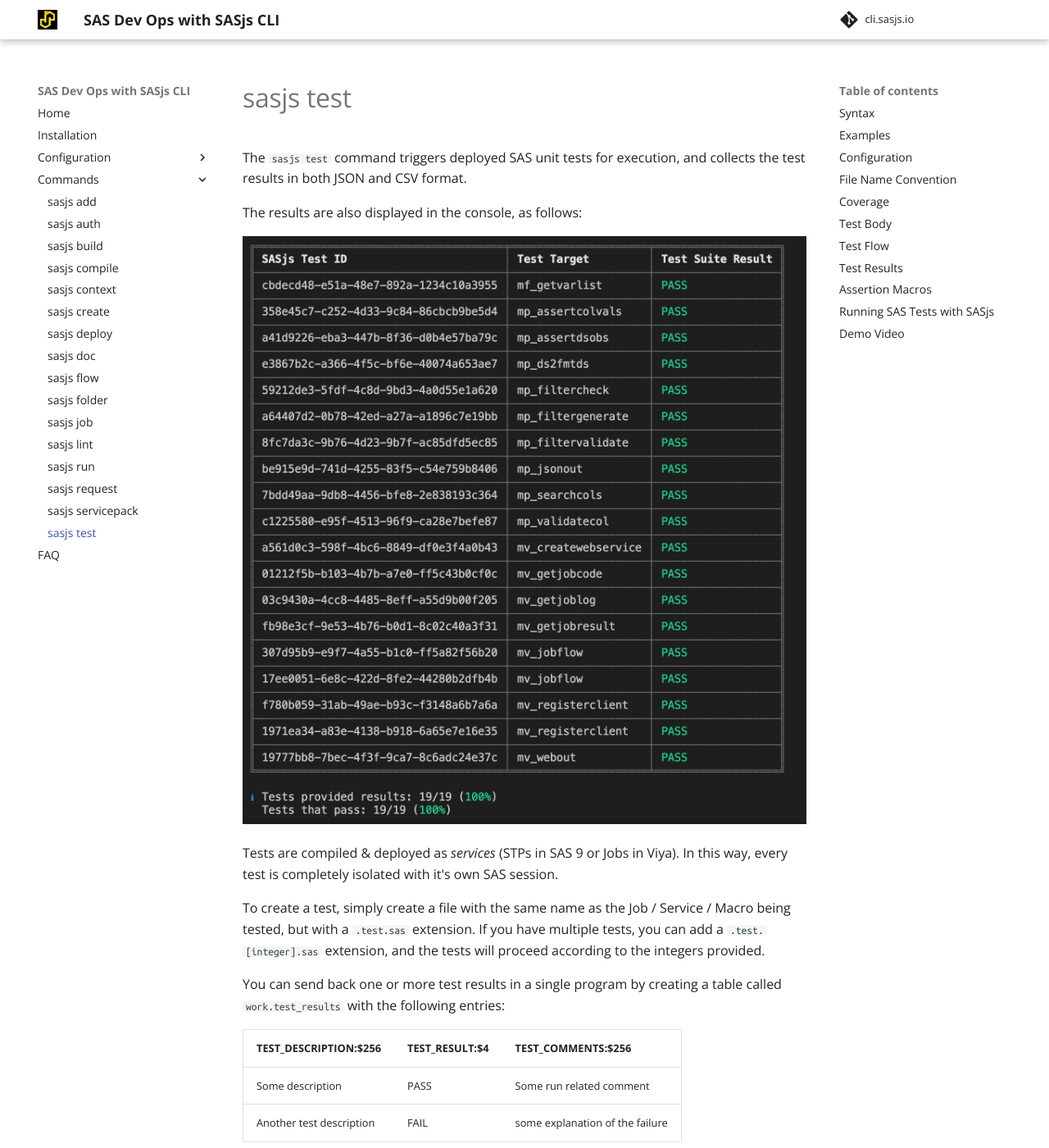
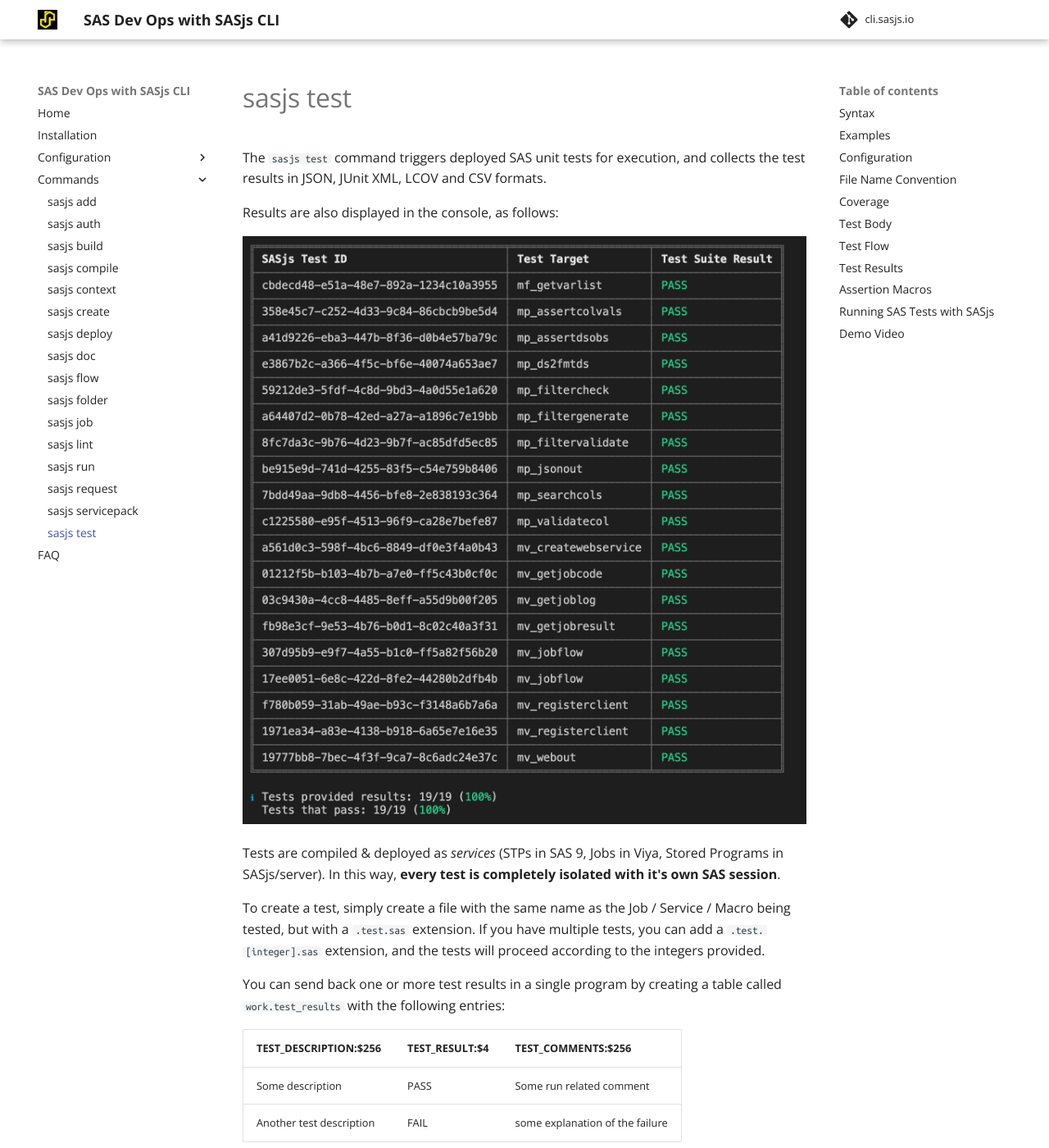
Before and after one commit to sasjs/cli.sasjs.io, an MkDocs documentation site: the page built from docs/test.md, in a window 1280 px wide and 1400 px high. Shown: the whole window at 82% size. Built offline with MkDocs 1.6.1 and Material for MkDocs 9.7.7, drawn with Linux system fonts in a browser that asks for light colours.

Commit message:
Update test.md

```diff
--- a/docs/test.md
+++ b/docs/test.md
@@ -8,13 +8,13 @@
 
 # sasjs test
 
-The `sasjs test` command triggers deployed SAS unit tests for execution, and collects the test results in both JSON and CSV format.
+The `sasjs test` command triggers deployed SAS unit tests for execution, and collects the test results in JSON, JUnit XML, LCOV and CSV formats.
 
-The results are also displayed in the console, as follows:
+Results are also displayed in the console, as follows:
 
 ![sas tests](img/sasjs_test.png)
 
-Tests are compiled & deployed as _services_ (STPs in SAS 9 or Jobs in Viya).  In this way, every test is completely isolated with it's own SAS session.
+Tests are compiled & deployed as _services_ (STPs in SAS 9, Jobs in Viya, Stored Programs in SASjs/server).  In this way, **every test is completely isolated with it's own SAS session**.
 
 To create a test, simply create a file with the same name as the Job / Service / Macro being tested, but with a `.test.sas` extension.  If you have multiple tests, you can add a `.test.[integer].sas` extension, and the tests will proceed according to the integers provided.
 
```
